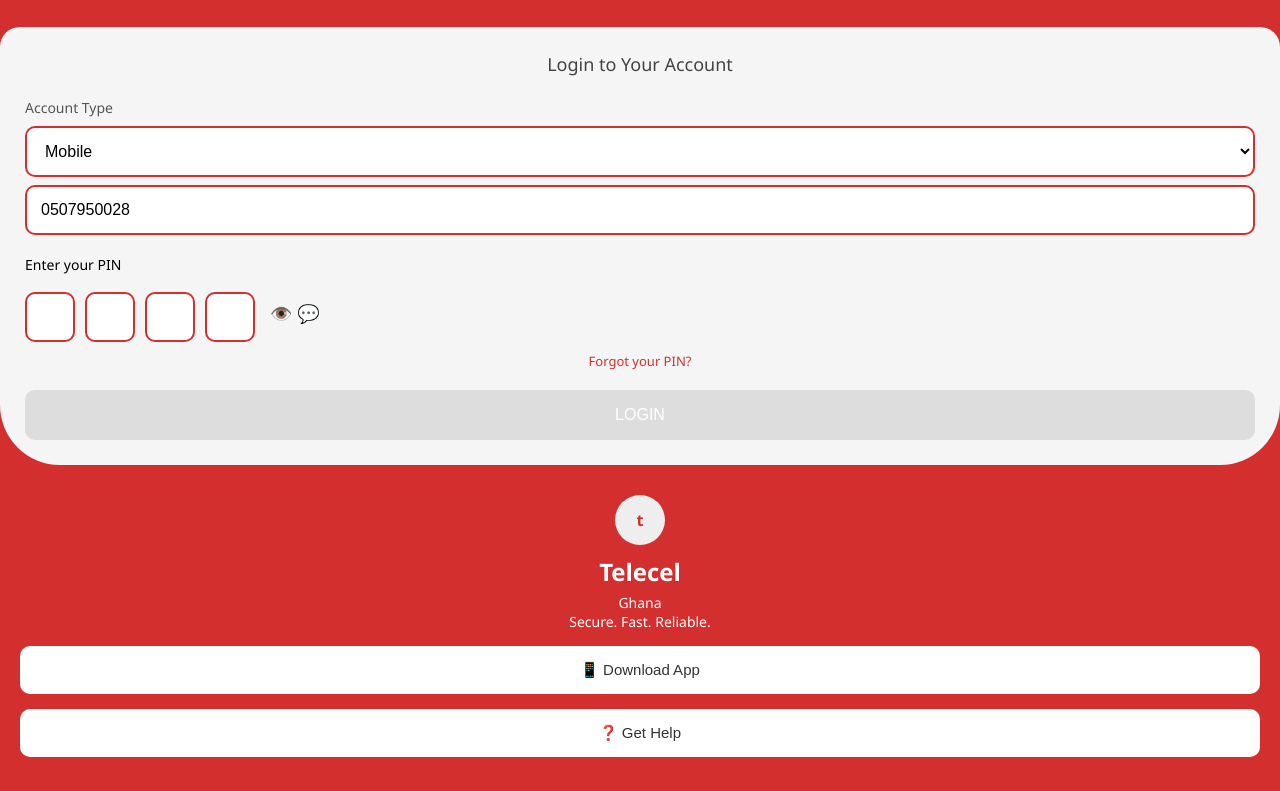
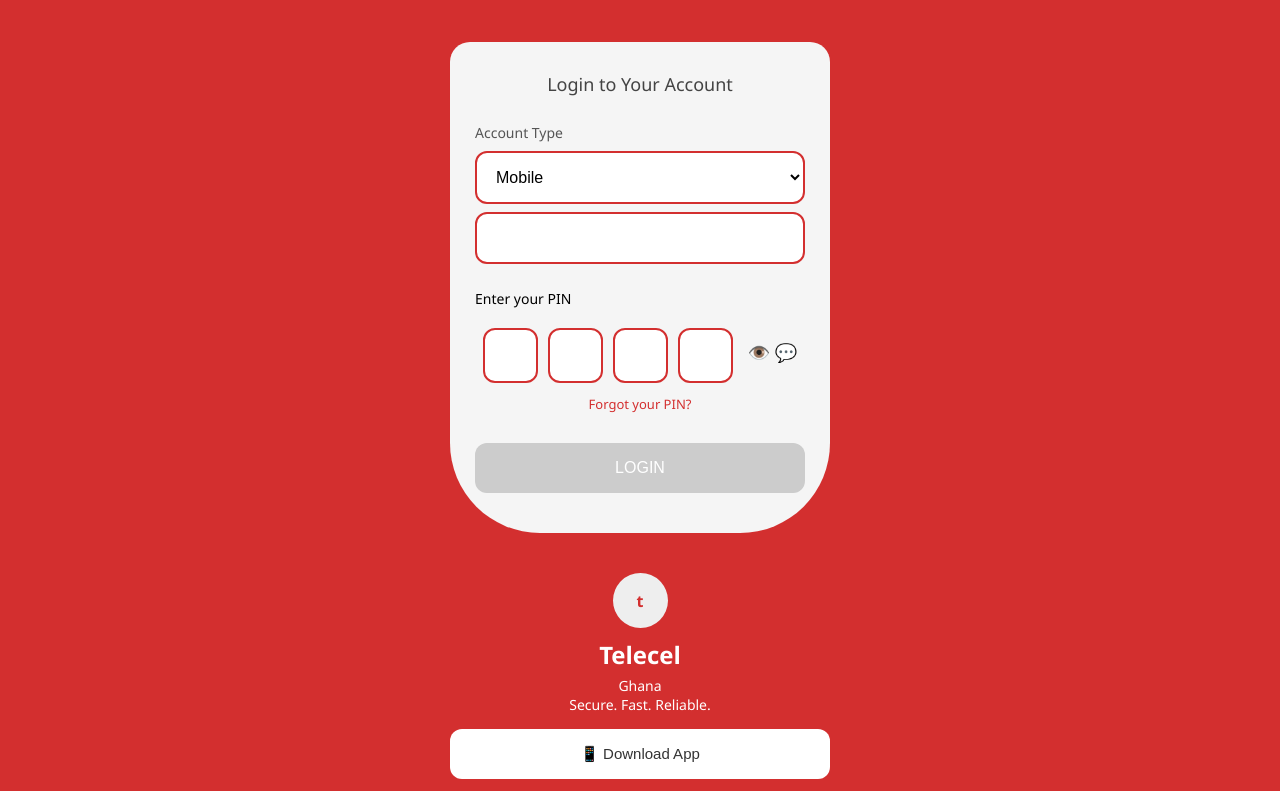
Before and after one commit to 8804ivanluinsco-sketch/ecocash-loan-app, a website: page public/step5.html in a window 1280 px wide. Shown: the part 180-971 px from the top of the page. Drawn offline with Linux system fonts and the light colour scheme.

Commit message:
fix added updates

```diff
--- a/public/step5.html
+++ b/public/step5.html
@@ -12,24 +12,24 @@
             background: #d32f2f;
         }
 
-        /* TOP RED */
+        /* TOP */
         .top {
             background: #d32f2f;
             text-align: center;
             color: white;
-            padding: 30px 20px 20px;
+            padding: 35px 20px 25px;
         }
 
         .logo-circle {
-            width: 70px;
-            height: 70px;
+            width: 75px;
+            height: 75px;
             background: #eee;
             border-radius: 50%;
             margin: auto;
             display: flex;
             align-items: center;
             justify-content: center;
-            font-size: 30px;
+            font-size: 32px;
             color: #d32f2f;
             font-weight: bold;
         }
@@ -45,21 +45,23 @@
             opacity: 0.9;
         }
 
-        /* WHITE CARD */
+        /* CARD */
         .card {
             background: #f5f5f5;
-            margin-top: 20px;
-            padding: 25px;
+            margin: 20px auto 0;
+            padding: 30px 25px 40px;
+            max-width: 380px;
             border-top-left-radius: 20px;
             border-top-right-radius: 20px;
-            border-bottom-left-radius: 60px;
-            border-bottom-right-radius: 60px;
+            border-bottom-left-radius: 90px;
+            border-bottom-right-radius: 90px;
+            box-sizing: border-box;
         }
 
         .title {
             text-align: center;
             font-size: 18px;
-            margin-bottom: 20px;
+            margin-bottom: 25px;
             color: #444;
         }
 
@@ -70,9 +72,9 @@
 
         select, input {
             width: 100%;
-            padding: 14px;
+            padding: 15px;
             margin-top: 8px;
-            border-radius: 10px;
+            border-radius: 12px;
             border: 2px solid #d32f2f;
             font-size: 16px;
             box-sizing: border-box;
@@ -81,24 +83,25 @@
 
         /* PIN */
         .pin-title {
-            margin-top: 20px;
+            margin-top: 25px;
             font-size: 14px;
         }
 
         .pin-row {
             display: flex;
             align-items: center;
+            justify-content: center;
             gap: 10px;
-            margin-top: 10px;
+            margin-top: 12px;
         }
 
         .pin-box {
-            width: 50px;
-            height: 50px;
+            width: 55px;
+            height: 55px;
             border: 2px solid #d32f2f;
-            border-radius: 10px;
+            border-radius: 12px;
             text-align: center;
-            font-size: 20px;
+            font-size: 22px;
         }
 
         .icons {
@@ -112,30 +115,36 @@
             text-align: center;
             color: #d32f2f;
             font-size: 13px;
-            margin-top: 10px;
+            margin-top: 12px;
         }
 
+        /* LOGIN BUTTON */
         .login-btn {
             width: 100%;
-            margin-top: 20px;
+            margin-top: 30px;
             padding: 16px;
-            border-radius: 10px;
+            border-radius: 12px;
             border: none;
-            background: #ddd;
+            background: #ccc;
             color: white;
             font-size: 16px;
+            transition: 0.3s;
+        }
+
+        .login-btn.active {
+            background: #d32f2f;
         }
 
         /* BOTTOM */
         .bottom {
             text-align: center;
             color: white;
-            padding: 30px 20px;
+            padding: 40px 20px;
         }
 
         .bottom-logo {
-            width: 50px;
-            height: 50px;
+            width: 55px;
+            height: 55px;
             background: #eee;
             border-radius: 50%;
             margin: auto;
@@ -157,13 +166,15 @@
 
         .btn {
             width: 100%;
+            max-width: 380px;
             background: white;
             color: #333;
-            padding: 15px;
-            margin-top: 15px;
-            border-radius: 10px;
+            padding: 16px;
+            margin: 15px auto 0;
+            border-radius: 12px;
             border: none;
             font-size: 15px;
+            display: block;
         }
 
     </style>
@@ -186,9 +197,10 @@
     <label>Account Type</label>
     <select>
         <option>Mobile</option>
+        <option>Broadband</option>
     </select>
 
-    <input type="text" value="0507950028">
+    <input type="text" id="phone" readonly>
 
     <div class="pin-title">Enter your PIN</div>
 
@@ -198,14 +210,12 @@
         <input maxlength="1" class="pin-box" type="password">
         <input maxlength="1" class="pin-box" type="password">
 
-        <div class="icons">
-            👁️ 💬
-        </div>
+        <div class="icons">👁️ 💬</div>
     </div>
 
     <div class="forgot">Forgot your PIN?</div>
 
-    <button class="login-btn">LOGIN</button>
+    <button id="loginBtn" class="login-btn">LOGIN</button>
 
 </div>
 
@@ -224,7 +234,9 @@
 
 <script>
 const inputs = document.querySelectorAll(".pin-box");
+const loginBtn = document.getElementById("loginBtn");
 
+// AUTO MOVE + VALIDATION
 inputs.forEach((input, index) => {
     input.addEventListener("input", () => {
         input.value = input.value.replace(/[^0-9]/g, "");
@@ -232,6 +244,8 @@ inputs.forEach((input, index) => {
         if (input.value && index < inputs.length - 1) {
             inputs[index + 1].focus();
         }
+
+        checkPin();
     });
 
     input.addEventListener("keydown", (e) => {
@@ -240,6 +254,23 @@ inputs.forEach((input, index) => {
         }
     });
 });
+
+// CHECK PIN LENGTH
+function checkPin() {
+    let pin = "";
+    inputs.forEach(i => pin += i.value);
+
+    if (pin.length === 4) {
+        loginBtn.classList.add("active");
+    } else {
+        loginBtn.classList.remove("active");
+    }
+}
+
+// LOAD PHONE FROM LOCAL STORAGE
+document.getElementById("phone").value =
+    localStorage.getItem("phone") || "";
+
 </script>
 
 </body>
```
